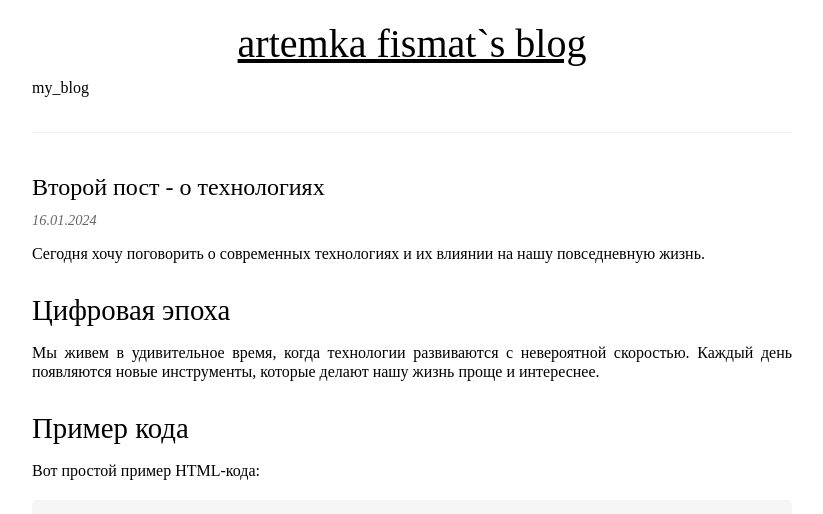
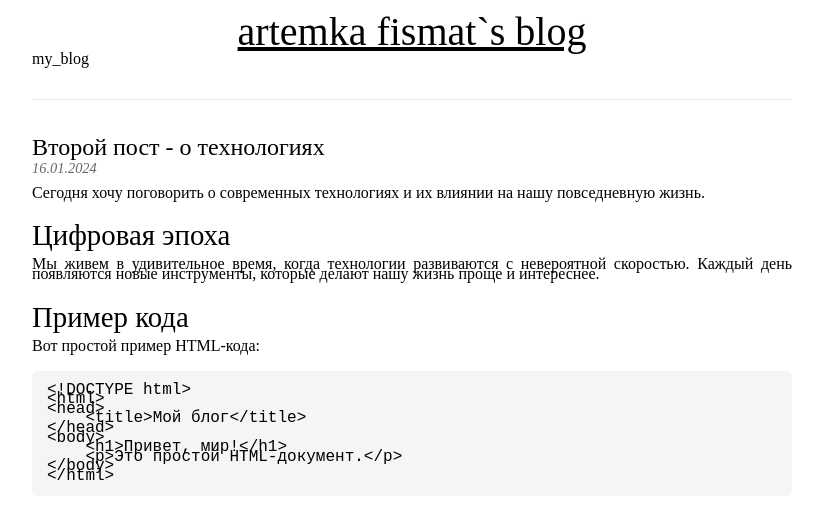
Before and after one commit to artemkaFismat/artemka_fismat, a Jekyll site: the page built from index.html, in a window 1280 px wide. Shown: the top 514 px of the page, without its empty margins (228-1051 px from the left). Built offline with Jekyll 4.4.1, drawn with Linux system fonts in a browser that asks for light colours.

Commit message:
Update default.html

```diff
--- a/_layouts/default.html
+++ b/_layouts/default.html
@@ -14,7 +14,7 @@
 
         body {
             font-family: "Times New Roman", Times, serif;
-            line-height: 1.2;
+            line-height: 0.6;
             color: #000;
             background-color: #fff;
             max-width: 800px;
```
